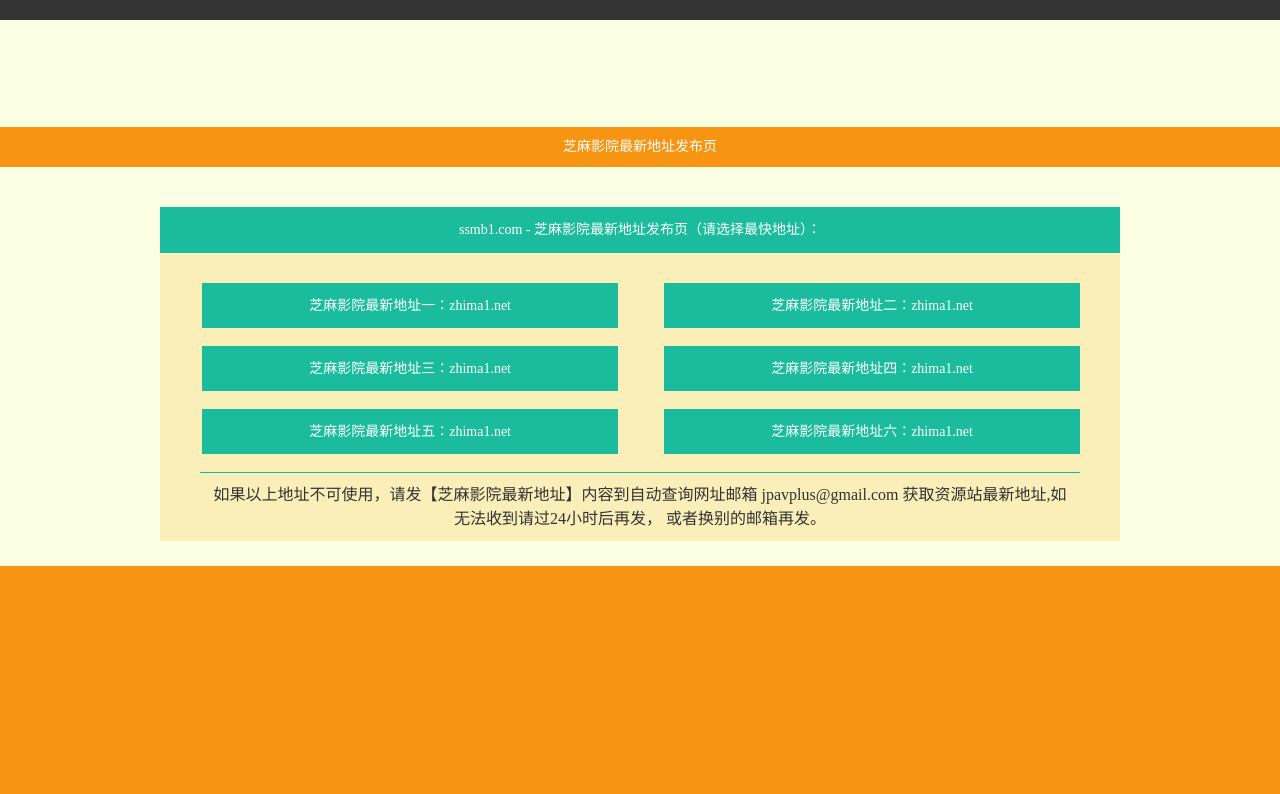
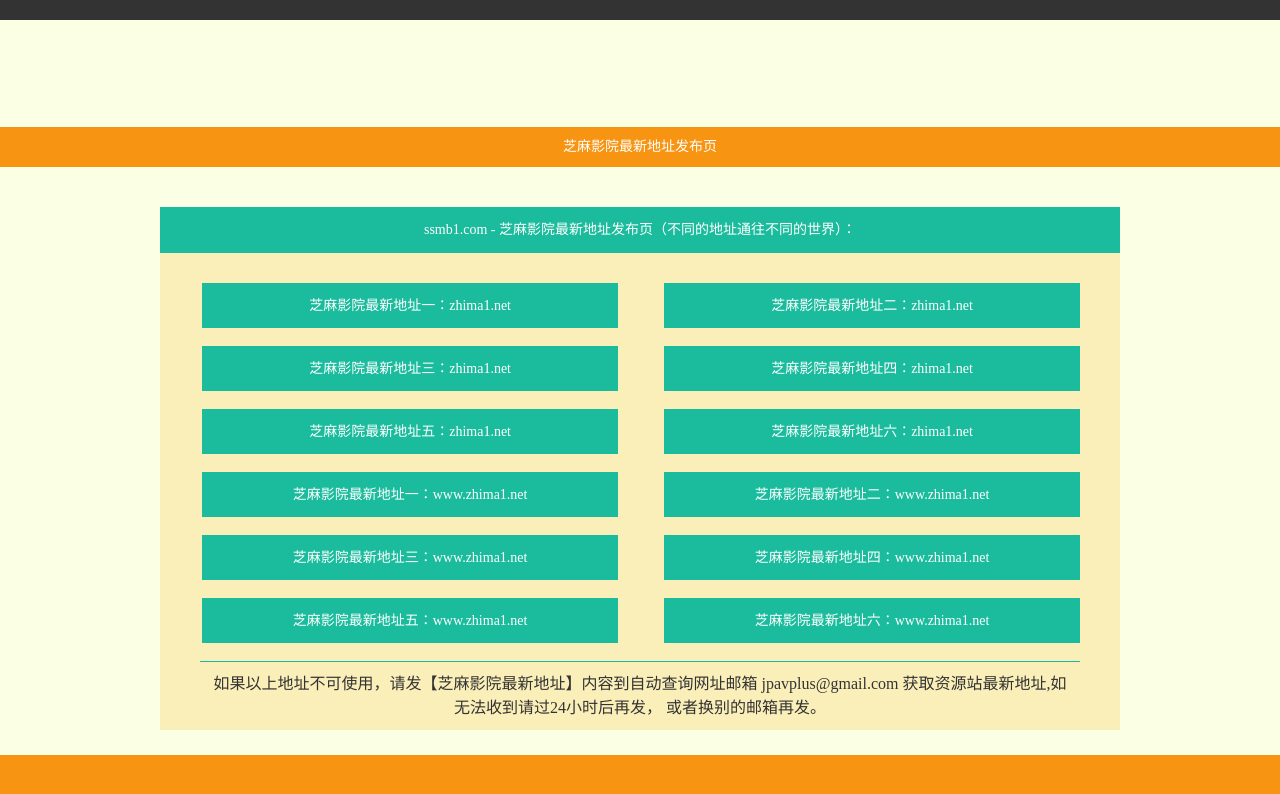
Before and after one commit to zhimavideo/zhima, a plain HTML site: page index.html in a window 1280 px wide. Drawn offline with Linux system fonts and the light colour scheme.

Commit message:
Update index.html

```diff
--- a/index.html
+++ b/index.html
@@ -63,15 +63,23 @@ hr {margin:0 10px;}
 
 <div class="mainbox">
 <div class="main">
-<div class="main-t"><span class="hiddle360">ssmb1.com - </span>芝麻影院最新地址发布页<span class="hiddle360">（请选择最快地址）</span>：</div>
+<div class="main-t"><span class="hiddle360">ssmb1.com - </span>芝麻影院最新地址发布页<span class="hiddle360">（不同的地址通往不同的世界）</span>：</div>
 <div class="weblist">
 <ul>
-<li>芝麻影院最新地址一：<a href="http://www.zhima1.net"target="_blank">zhima1.net</a></li>
-<li>芝麻影院最新地址二：<a href="http://www.zhima1.net"target="_blank">zhima1.net</a></li>
-<li>芝麻影院最新地址三：<a href="http://www.zhima1.net"target="_blank">zhima1.net</a></li>
-<li>芝麻影院最新地址四：<a href="http://www.zhima1.net"target="_blank">zhima1.net</a></li>
-<li>芝麻影院最新地址五：<a href="https://www.zhima1.net"target="_blank">zhima1.net</a></li>
-<li>芝麻影院最新地址六：<a href="https://www.zhima1.net"target="_blank">zhima1.net</a></li>
+<li>芝麻影院最新地址一：<a href="http://zhima1.net"target="_blank">zhima1.net</a></li>
+<li>芝麻影院最新地址二：<a href="http://zhima1.net"target="_blank">zhima1.net</a></li>
+<li>芝麻影院最新地址三：<a href="http://zhima1.net"target="_blank">zhima1.net</a></li>
+<li>芝麻影院最新地址四：<a href="http://zhima1.net"target="_blank">zhima1.net</a></li>
+<li>芝麻影院最新地址五：<a href="https://zhima1.net"target="_blank">zhima1.net</a></li>
+<li>芝麻影院最新地址六：<a href="https://zhima1.net"target="_blank">zhima1.net</a></li>
+</ul>
+<ul>
+<li>芝麻影院最新地址一：<a href="http://www.zhima1.net"target="_blank">www.zhima1.net</a></li>
+<li>芝麻影院最新地址二：<a href="http://www.zhima1.net"target="_blank">www.zhima1.net</a></li>
+<li>芝麻影院最新地址三：<a href="http://www.zhima1.net"target="_blank">www.zhima1.net</a></li>
+<li>芝麻影院最新地址四：<a href="http://www.zhima1.net"target="_blank">www.zhima1.net</a></li>
+<li>芝麻影院最新地址五：<a href="https://www.zhima1.net"target="_blank">www.zhima1.net</a></li>
+<li>芝麻影院最新地址六：<a href="https://www.zhima1.net"target="_blank">www.zhima1.net</a></li>
 </ul>
 </div>
 <hr/>
```
